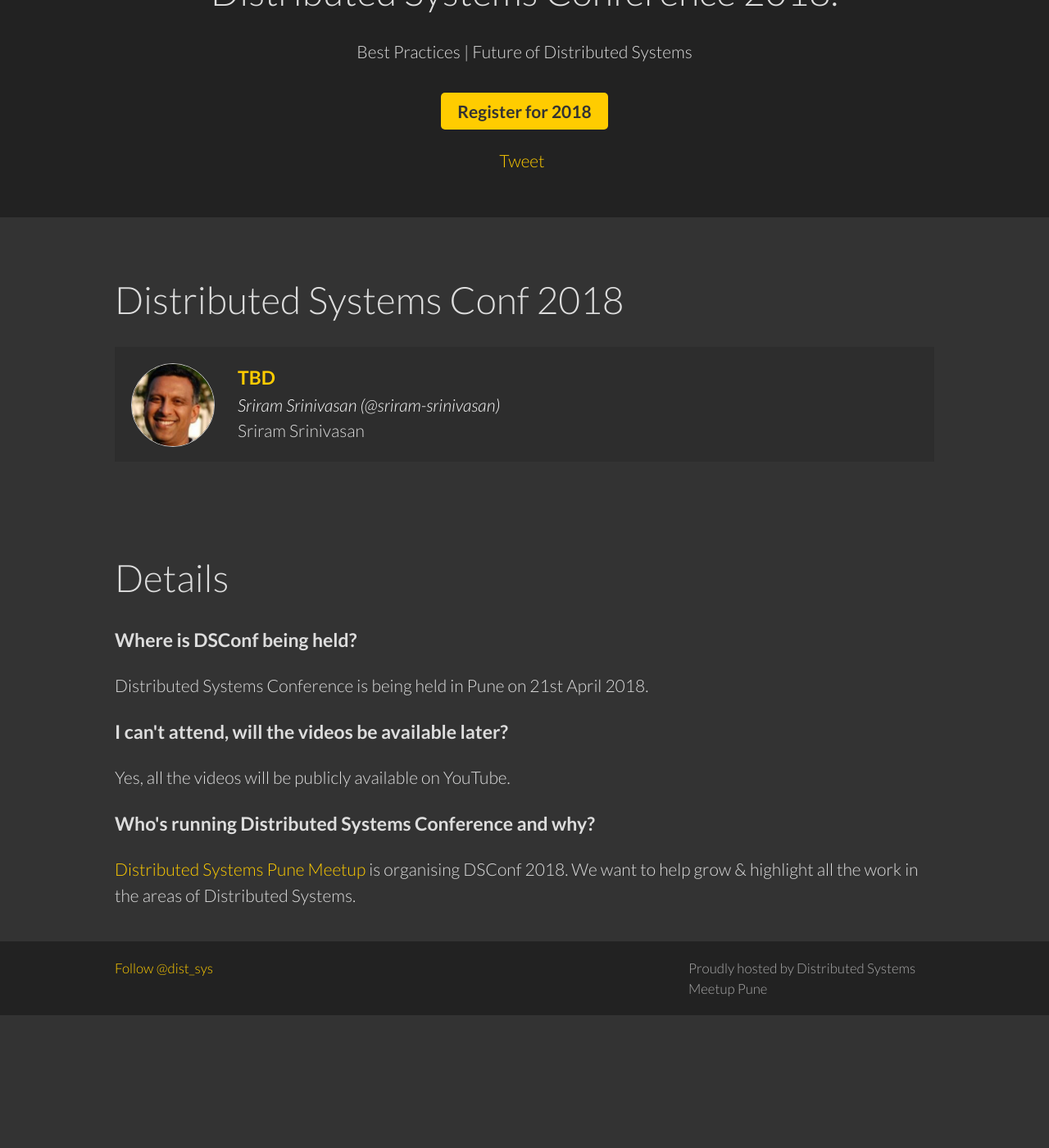
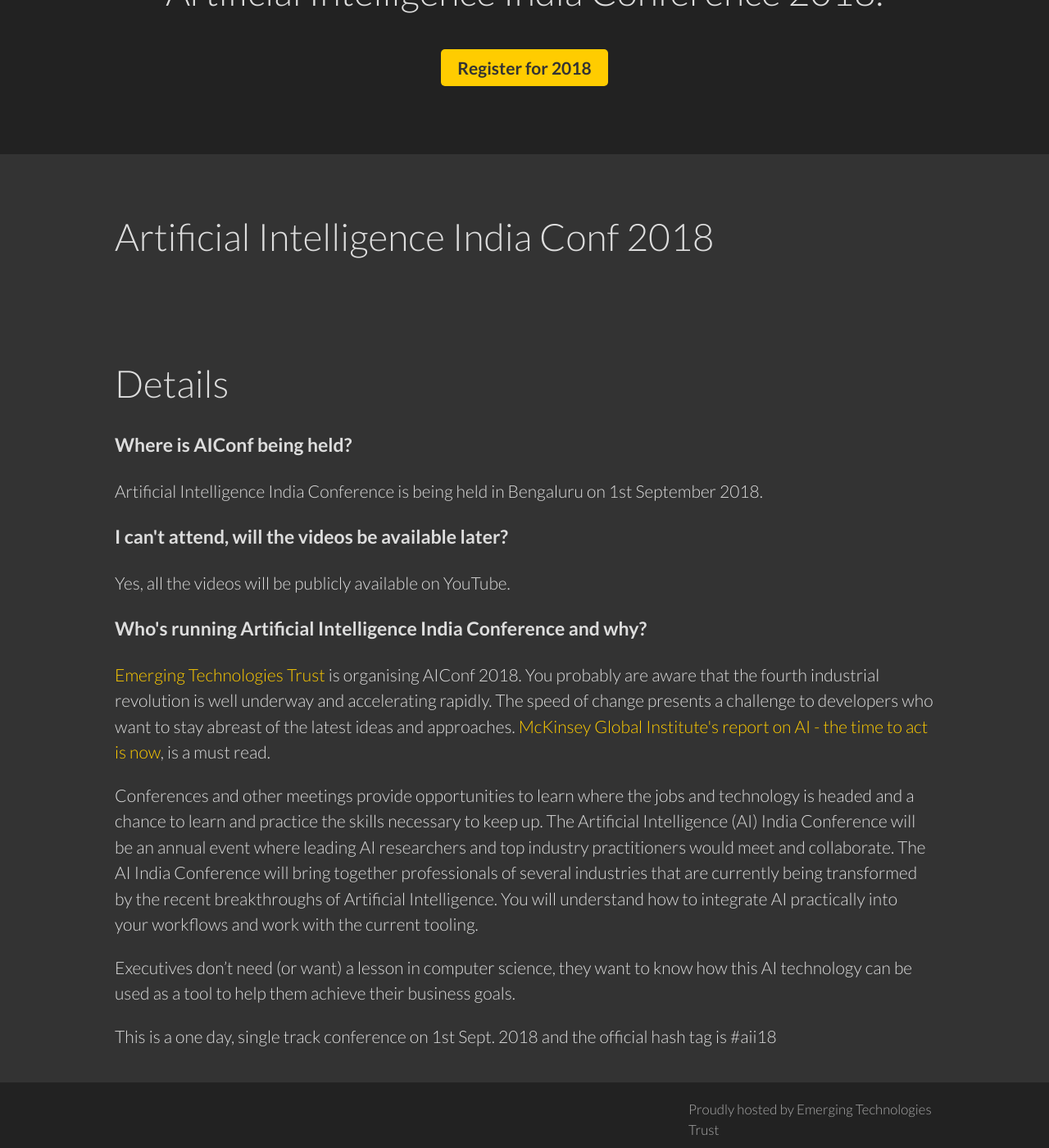
Before and after one commit to aiindiaonline/aiindiaonline.github.io, a Jekyll site: the page built from index.html, in a window 1280 px wide and 1400 px high, scrolled down 228 px. Shown: the whole window at 82% size. Built offline with Jekyll 4.4.1, drawn with Linux system fonts in a browser that asks for light colours; nearby versions of some CDN libraries; comment, search, counter and statistics services are not loaded; before the commit the page ends 1466 px from its top, so only the background shows below that; some of the changed text lies outside the part shown.

Commit message:
AI Conf 2018

```diff
--- a/_layouts/default.html
+++ b/_layouts/default.html
@@ -4,7 +4,7 @@
     <meta charset="utf-8" />
 
     <title>{{ page.title }}</title>
-		<meta name="author" content="DSConf" />
+    <meta name="author" content="AIConf" />
 
     <link rel="stylesheet" href="/css/style.css" />
 
@@ -15,26 +15,26 @@
     <link rel="stylesheet" href="//fonts.googleapis.com/css?family=Lato:300,300italic,400,400italic,700,700italic,900">
     <link rel="icon"
           type="image/png"
-     href="http://DSConf.com/favicon.png">
+          href="http://AIConf.com/favicon.png">
   </head>
   <body>
     <header>
       <ul class="navigation">
 	<li {% if page.url == '/code-of-conduct/'%} class="active"{% endif %}><a href="/code-of-conduct/">Code of Conduct</a></li>
       </ul>
-<!-- 			<h1><img src="/images/DSConf-logo-light.png" alt="DSConf" width="600px" /></h1> -->
-			<h2>Distributed Systems Conference 2018.</h2>
-			<p>Best Practices | Future of Distributed Systems</p>
+      <!-- 			<h1><img src="/images/AIConf-logo-light.png" alt="AIConf" width="600px" /></h1> -->
+      <h2>Artificial Intelligence India Conference 2018.</h2>
+      <!-- <p>Best Practices | Future of Distributed Systems</p> -->
       <div class="button">
-			      <a href="https://www.townscript.com/e/distributed-systems-conference-003402" target="_blank">Register for 2018</a>
+	<a href="https://www.townscript.com/e/aii18" target="_blank">Register for 2018</a>
       </div>
 
 
       <div class="sharing-buttons">
 	<div class="share-button twitter-button">
-					    <a class="twitter-share-button" href="https://twitter.com/share" 	 data-related="twitterdev" data-count="horizontal" data-url="http://dsconf.in" data-text=". @dist_sys, the distributed systems conference 2018">
+	  <!-- <a class="twitter-share-button" href="https://twitter.com/share" 	 data-related="twitterdev" data-count="horizontal" data-url="http://dsconf.in" data-text=". @dist_sys, the distributed systems conference 2018">
 	       Tweet
-					    </a>
+	       </a> -->
 	  <script>
 	   window.twttr=(function(d,s,id){var js,fjs=d.getElementsByTagName(s)[0],t=window.twttr||{};if(d.getElementById(id))return;js=d.createElement(s);js.id=id;js.src="https://platform.twitter.com/widgets.js";fjs.parentNode.insertBefore(js,fjs);t._e=[];t.ready=function(f){t._e.push(f);};return t;}(document,"script","twitter-wjs"));
 	  </script>
@@ -57,20 +57,10 @@
     <footer>
       <div class="container">
 	<p class="hosted-by">
-					Proudly hosted by Distributed Systems Meetup Pune
-					<a href="http://meetup.com/Distributed-Systems-Meetup/">
+	  Proudly hosted by Emerging Technologies Trust
+	  <a href="https://twitter.com/ETT_INDIA">
 	  </a>
 	</p>
-
-				<p> <a class="twitter-follow-button"
-  href="https://twitter.com/dist_sys"
-  data-show-count="false"
-  data-lang="en">
-Follow @dist_sys
-</a>
-<script>window.twttr=(function(d,s,id){var js,fjs=d.getElementsByTagName(s)[0],t=window.twttr||{};if(d.getElementById(id))return t;js=d.createElement(s);js.id=id;js.src="https://platform.twitter.com/widgets.js";fjs.parentNode.insertBefore(js,fjs);t._e=[];t.ready=function(f){t._e.push(f);};return t;}(document,"script","twitter-wjs"));</script></p>
-
-
       </div>
     </footer>
     <script src="https://ajax.googleapis.com/ajax/libs/jquery/2.1.3/jquery.min.js"></script>
--- a/index.html
+++ b/index.html
@@ -1,50 +1,11 @@
 ---
 layout: default
-title: DSConf - Distributed Systems Conference 2018.
+title: AIConf - Artificial Intelligence India Conference 2018.
 ---
 
 <section>
   <div class="container">
-		<h2>Distributed Systems Conf 2018</h2>
-
-		<ul class="schedule">
-			{% assign schedule = site.2018_speakers | sort: 'start_time' %}
-
-			{% for speaker in schedule %}
-				{% if speaker.announced %}
-					<li>
-						<div class="schedule_image">
-							<img width="100px" height="100px" src="{{ speaker.image_path }}" alt="{{ speaker.name }}" />
-						</div>
-						<div class="schedule_description">
-							{% if speaker.topic == "Lightning Talks" %}
-								<h3 class="speaker-topic">
-									{{ speaker.topic }}
-								</h3>
-						{% for lightning_speaker in speaker.lightning_speakers %}
-							<p><span class="speaker-topic"><a href="https://youtu.be/{{lightning_speaker.youtube_id}}" data-video-id="{{lightning_speaker.youtube_id}}">{{ lightning_speaker.topic }}</a></span> -
-								<em>
-									{% if lightning_speaker.twitter_handle %}
-										<a class="speaker_name" target="_blank" href="https://github.com/{{ lightning_speaker.twitter_handle }}">{{ lightning_speaker.name }} (@{{ lightning_speaker.twitter_handle }})</a>
-									{% else %}
-										{{ lightning_speaker.name }}
-									{% endif %}
-								</em>
-							</p>
-						{% endfor %}
-					{% else %}
-							<h3 class="speaker-topic">
-								<a href="https://youtu.be/{{speaker.youtube_id}}" data-video-id="{{speaker.youtube_id}}">{{ speaker.topic }}</a>
-							</h3>
-							<p><a class="speaker_name" target="_blank" href="https://github.com/{{ speaker.twitter_handle }}"><em>{{ speaker.name }} (@{{ speaker.twitter_handle }})</em></a>
-							<br>
-							{{ speaker.title }} </p>
-					{% endif %}
-						</div>
-					</li>
-				{% endif %}
-			{% endfor %}
-		</ul>
+    <h2>Artificial Intelligence India Conf 2018</h2>
   </div>
 </section>
 
@@ -52,13 +13,16 @@
   <div class="container">
     <h2>Details</h2>
 
-		<h3>Where is DSConf being held?</h3>
-		<p>Distributed Systems Conference is being held in Pune on 21st April 2018.</p>
+    <h3>Where is AIConf being held?</h3>
+    <p>Artificial Intelligence India Conference is being held in Bengaluru on 1st September 2018.</p>
 
     <h3>I can't attend, will the videos be available later?</h3>
     <p>Yes, all the videos will be publicly available on YouTube.</p>
-
-		<h3>Who's running Distributed Systems Conference and why?</h3>
-		<p><a target="_blank" href="http://meetup.com/Distributed-Systems-Meetup/">Distributed Systems Pune Meetup </a> is organising DSConf 2018. We want to help grow & highlight all the work in the areas of Distributed Systems.</p>
+    <h3>Who's running Artificial Intelligence India Conference and why?</h3>
+    <p><a target="_blank" href="https://twitter.com/ETT_INDIA">Emerging Technologies Trust </a> is organising AIConf 2018. You probably are aware that the fourth industrial revolution is well underway and accelerating rapidly. The speed of change presents a challenge to developers who want to stay abreast of the latest ideas and approaches. <a href="https://www.mckinsey.com/industries/advanced-electronics/our-insights/artificial-intelligence-the-time-to-act-is-now"> McKinsey Global Institute's report on AI - the time to act is now</a>, is a must read.</p>
+    <p>Conferences and other meetings provide opportunities to learn where the jobs and technology is headed and a chance to learn and practice the skills necessary to keep up. The Artificial Intelligence (AI) India Conference will be an annual event where leading AI researchers and top industry practitioners would meet and collaborate. The AI India Conference will bring together professionals of several industries that are currently being transformed by the recent breakthroughs of Artificial Intelligence. You will understand how to integrate AI practically into your workflows and work with the current tooling.</p>
+    <p>Executives don’t need (or want) a lesson in computer science, they want to know how this AI technology can be used as a tool to help them achieve their business goals.
+    </p>
+    <p> This is a one day, single track conference on 1st Sept. 2018 and the official hash tag is #aii18 </p>
   </div>
 </section>
```
Also changed, not shown: pages/code-of-conduct.html (+12 -12 lines), 3 other files. Lines whose indentation alone changed are shown as unchanged.
